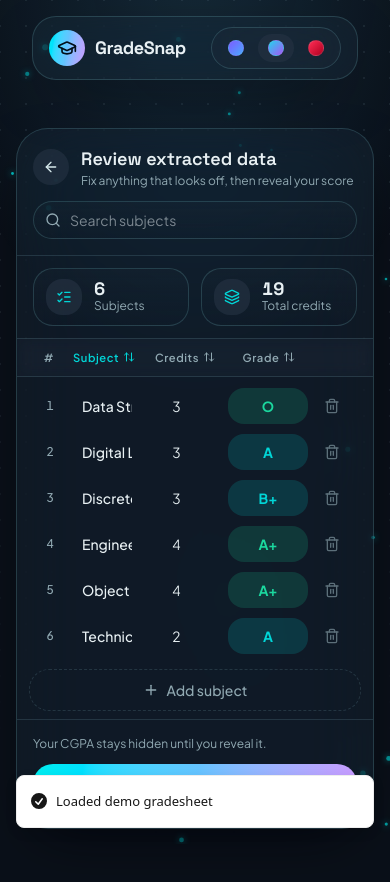
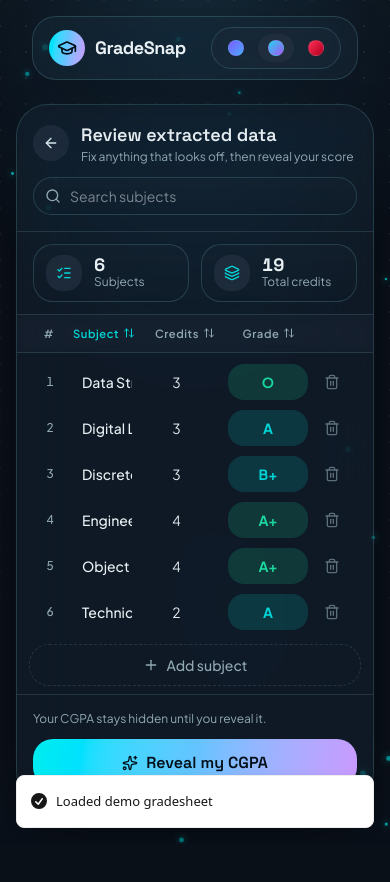
Before and after one commit to Skygazer1111/GradeSnap, a React (Vite) app: page / in a window 390 px wide. Both pictures are taken after a click on the button "Try a sample". Shown: the top 882 px of the page. After the commit the page ends 844 px from the top, so only its background shows below. Built offline with nearby package versions, Linux system fonts and the light colour scheme.

Commit message:
refactor: improve layout responsiveness and update ScoreMeter SVG path logic

```diff
--- a/src/App.tsx
+++ b/src/App.tsx
@@ -10,6 +10,8 @@ import { CgpaResult } from "@/components/CgpaResult";
 import { computeCgpa, type Subject, type CgpaSummary } from "@/lib/cgpa";
 import { runOcr, demoSubjects } from "@/lib/ocr";
 import { toast } from "sonner";
+
+import { cn } from "@/lib/utils";
 
 export function App() {
   const [stage, setStage] = useState<"idle" | "processing" | "review" | "result">("idle");
@@ -71,11 +73,18 @@ export function App() {
   }, []);
 
   return (
-    <div className="relative min-h-screen px-4 pb-20 sm:px-6">
+    <div
+      className={cn(
+        "relative flex flex-col px-4 pb-6 sm:px-6",
+        stage === "review" ? "h-[100dvh] overflow-hidden" : "min-h-[100dvh]"
+      )}
+    >
       <AnimatedBackground />
-      <Header />
+      <div className="shrink-0">
+        <Header />
+      </div>
 
-      <main className="mx-auto mt-12 max-w-6xl sm:mt-20">
+      <main className="mx-auto mt-6 flex w-full max-w-6xl flex-1 flex-col sm:mt-10 min-h-0">
         <AnimatePresence mode="wait">
           {stage === "idle" && (
             <motion.div
@@ -83,7 +92,7 @@ export function App() {
               initial={{ opacity: 0, y: 20 }}
               animate={{ opacity: 1, y: 0 }}
               exit={{ opacity: 0, y: -20 }}
-              className="flex flex-col items-center gap-12"
+              className="flex flex-col items-center gap-12 pb-10"
             >
               <Hero />
               <UploadCard onFile={handleFile} onDemo={handleDemo} />
@@ -107,6 +116,7 @@ export function App() {
               initial={{ opacity: 0, x: 20 }}
               animate={{ opacity: 1, x: 0 }}
               exit={{ opacity: 0, x: -20 }}
+              className="flex flex-1 flex-col min-h-0 pb-4"
             >
               <DataReview
                 subjects={subjects}
@@ -123,6 +133,7 @@ export function App() {
               initial={{ opacity: 0, scale: 0.95 }}
               animate={{ opacity: 1, scale: 1 }}
               exit={{ opacity: 0, scale: 1.05 }}
+              className="pb-10"
             >
               <CgpaResult summary={summary} onReset={reset} />
             </motion.div>
--- a/src/components/DataReview.tsx
+++ b/src/components/DataReview.tsx
@@ -79,9 +79,9 @@ export function DataReview({ subjects, setSubjects, onCalculate, onBack }: DataR
     <motion.div
       initial={{ opacity: 0, y: 24 }}
       animate={{ opacity: 1, y: 0 }}
-      className="mx-auto flex w-full max-w-3xl flex-col"
+      className="mx-auto flex w-full max-w-3xl flex-1 flex-col min-h-0"
     >
-      <div className="glass-strong flex flex-col overflow-hidden rounded-[2rem]">
+      <div className="glass-strong flex flex-1 flex-col overflow-hidden rounded-[2rem]">
         {/* header */}
         <div className="flex flex-col gap-3 border-b border-border p-4 sm:flex-row sm:items-center sm:justify-between sm:p-5">
           <div className="flex min-w-0 items-center gap-3">
@@ -126,7 +126,7 @@ export function DataReview({ subjects, setSubjects, onCalculate, onBack }: DataR
         </div>
 
         {/* rows */}
-        <div className="max-h-[50vh] overflow-y-auto px-2 py-1.5 sm:px-3">
+        <div className="flex-1 overflow-y-auto px-2 py-1.5 sm:px-3 min-h-0">
           <AnimatePresence initial={false}>
             {visible.map((s, i) => (
               <motion.div
--- a/src/components/ScoreMeter.tsx
+++ b/src/components/ScoreMeter.tsx
@@ -12,11 +12,10 @@ export function ScoreMeter({ value, size = 220 }: ScoreMeterProps) {
   const r = (size - stroke) / 2;
   const cx = size / 2;
   const cy = size / 2;
-  // 270deg arc
-  const startAngle = 135;
+  // 270deg arc with gap at the bottom
+  const startAngle = 225;
   const sweep = 270;
-  const circumference = 2 * Math.PI * r;
-  const arcLen = (sweep / 360) * circumference;
+  // We use pathLength="100" to let the browser normalize the path length perfectly.
 
   useEffect(() => {
     const start = performance.now();
@@ -33,7 +32,6 @@ export function ScoreMeter({ value, size = 220 }: ScoreMeterProps) {
   }, [value]);
 
   const pct = Math.min(1, Math.max(0, progress / 10));
-  const dash = arcLen * pct;
 
   const polar = (angle: number) => {
     const a = ((angle - 90) * Math.PI) / 180;
@@ -44,9 +42,9 @@ export function ScoreMeter({ value, size = 220 }: ScoreMeterProps) {
 
   return (
     <div className="relative" style={{ width: size, height: size }}>
-      <svg width={size} height={size} className="block">
+      <svg width={size} height={size} className="block overflow-visible">
         <defs>
-          <linearGradient id="meterGrad" x1="0%" y1="0%" x2="100%" y2="100%">
+          <linearGradient id="meterGrad" x1="0%" y1="0%" x2="100%" y2="0%">
             <stop offset="0%" stopColor="var(--glow)" />
             <stop offset="100%" stopColor="var(--glow-2)" />
           </linearGradient>
@@ -66,10 +64,11 @@ export function ScoreMeter({ value, size = 220 }: ScoreMeterProps) {
           stroke="url(#meterGrad)"
           strokeWidth={stroke}
           strokeLinecap="round"
-          strokeDasharray={`${dash} ${circumference}`}
+          pathLength="100"
+          strokeDasharray={`${pct * 100} 100`}
           style={{ filter: "drop-shadow(0 0 8px var(--glow))" }}
         />
-        <circle cx={startPt.x} cy={startPt.y} r={3} fill="var(--muted-foreground)" />
+        <circle cx={startPt.x} cy={startPt.y} r={3} fill="var(--muted-foreground)" opacity={0.4} />
         <circle cx={endPt.x} cy={endPt.y} r={3} fill="var(--muted-foreground)" opacity={0.4} />
       </svg>
     </div>
@@ -81,8 +80,9 @@ function describeArc(cx: number, cy: number, r: number, startAngle: number, endA
     const a = ((angle - 90) * Math.PI) / 180;
     return { x: cx + r * Math.cos(a), y: cy + r * Math.sin(a) };
   };
-  const start = polar(endAngle);
-  const end = polar(startAngle);
+  const start = polar(startAngle);
+  const end = polar(endAngle);
   const largeArc = endAngle - startAngle <= 180 ? "0" : "1";
-  return `M ${start.x} ${start.y} A ${r} ${r} 0 ${largeArc} 0 ${end.x} ${end.y}`;
+  // Clockwise sweep flag is 1
+  return `M ${start.x} ${start.y} A ${r} ${r} 0 ${largeArc} 1 ${end.x} ${end.y}`;
 }
```
